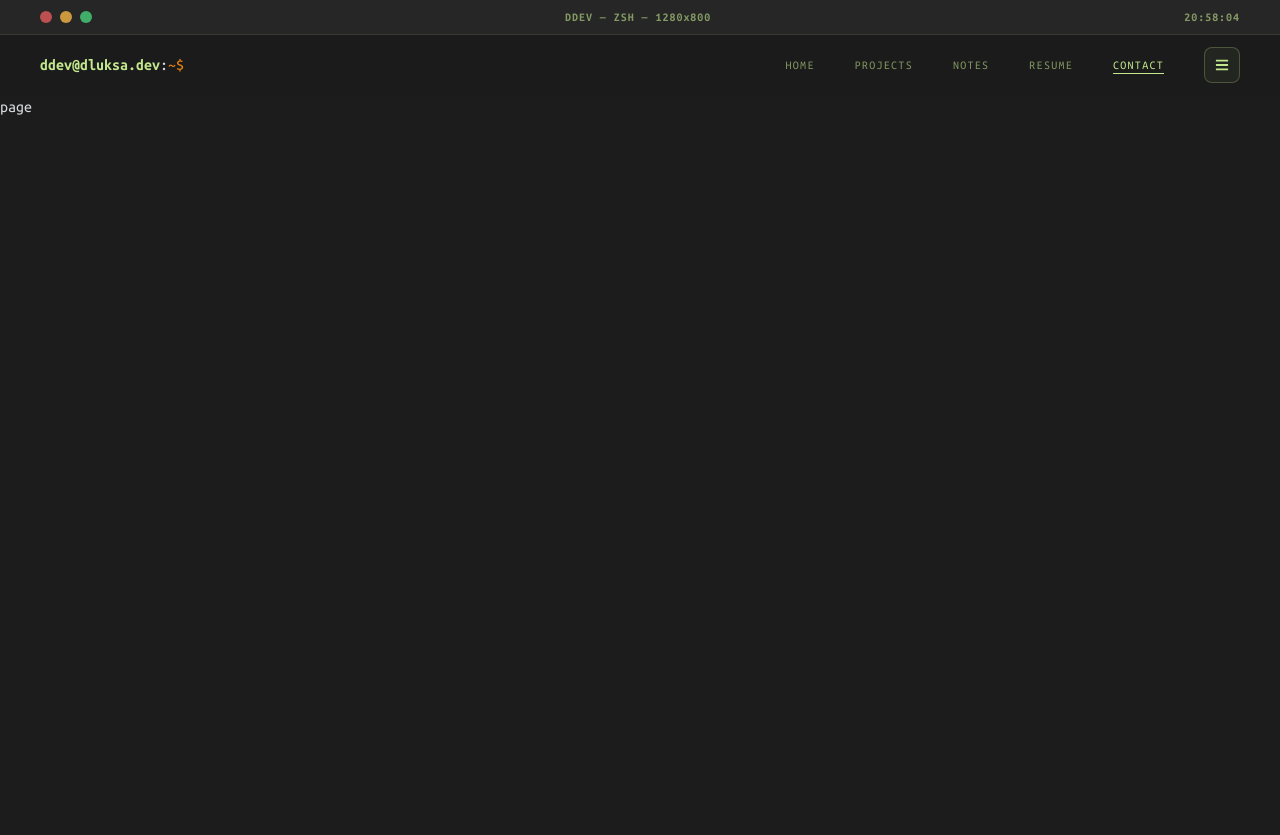
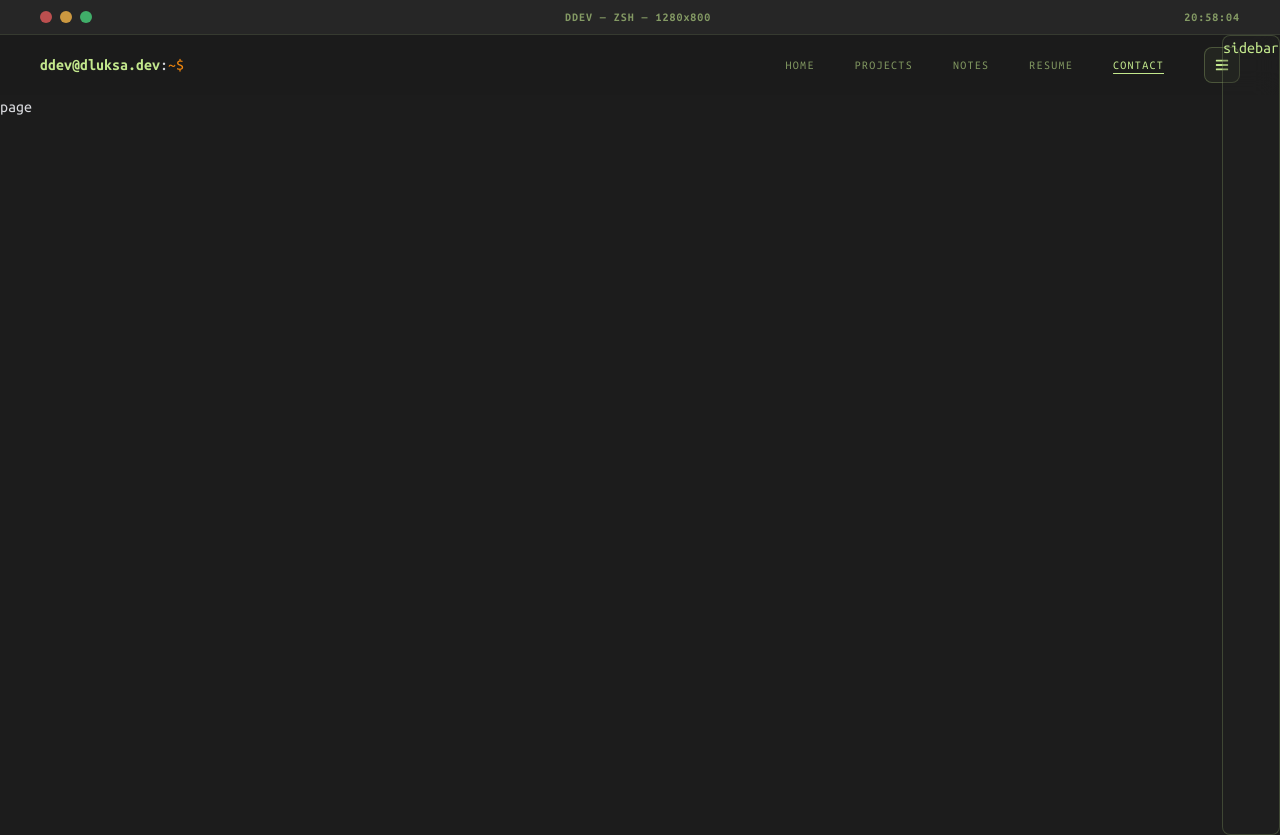
Before and after one commit to dlx20/dluksa.dev, a Next.js app: page /contact in a window 1280 px wide. Before the commit the page ends 800 px from the top, so only its background shows below. Built offline with nearby package versions, Linux system fonts and the light colour scheme.

Commit message:
added sidebar open/closed state

```diff
--- a/src/components/Header.tsx
+++ b/src/components/Header.tsx
@@ -1,10 +1,11 @@
 "use client";
 
-import { useSyncExternalStore } from "react";
+import { useState, useSyncExternalStore } from "react";
 import { navLinks } from "@/lib/constants";
 import Link from "next/link";
 import { usePathname } from "next/navigation";
 import { FaBars } from "react-icons/fa";
+import Sidebar from "./Sidebar";
 
 // Current time, updated every second
 const subscribeToClock = (onChange: () => void) => {
@@ -31,13 +32,22 @@ const getViewport = () => `${window.innerWidth}x${window.innerHeight}`;
 const getEmptySnapshot = () => "";
 
 const Header = () => {
-  const time = useSyncExternalStore(subscribeToClock, getTime, getEmptySnapshot);
+  const time = useSyncExternalStore(
+    subscribeToClock,
+    getTime,
+    getEmptySnapshot,
+  );
   const viewport = useSyncExternalStore(
     subscribeToResize,
     getViewport,
     getEmptySnapshot,
   );
   const pathName = usePathname();
+  const [isOpen, setIsOpen] = useState<boolean>(false);
+
+  const toggleSidebar = () => {
+    setIsOpen(!isOpen)
+  };
 
   return (
     <>
@@ -91,7 +101,9 @@ const Header = () => {
             <button
               aria-label="Open Menu"
               className="flex items-center justify-center size-9 shrink-0 cursor-pointer rounded-card border border-accent/25 bg-accent/5 text-accent transition-colors hover:bg-accent/15"
+              onClick={toggleSidebar}
             >
+              <Sidebar open={isOpen} />
               <FaBars size={14} />
             </button>
           </nav>
--- a/src/components/Sidebar.tsx
+++ b/src/components/Sidebar.tsx
@@ -1,7 +1,12 @@
-import React from 'react'
+'use client'
+import React, { useState } from 'react'
 
-export default function Sidebar() {
+export default function Sidebar({open}:{open: boolean}) {
+  console.log(open);
+
   return (
-    <div>Sidebar</div>
+    <div className='box absolute right-0 top-0 bottom-[-10] h-screen' style={{display: open ? 'none' : 'flex'}}>
+      sidebar
+    </div>
   )
 }
```
